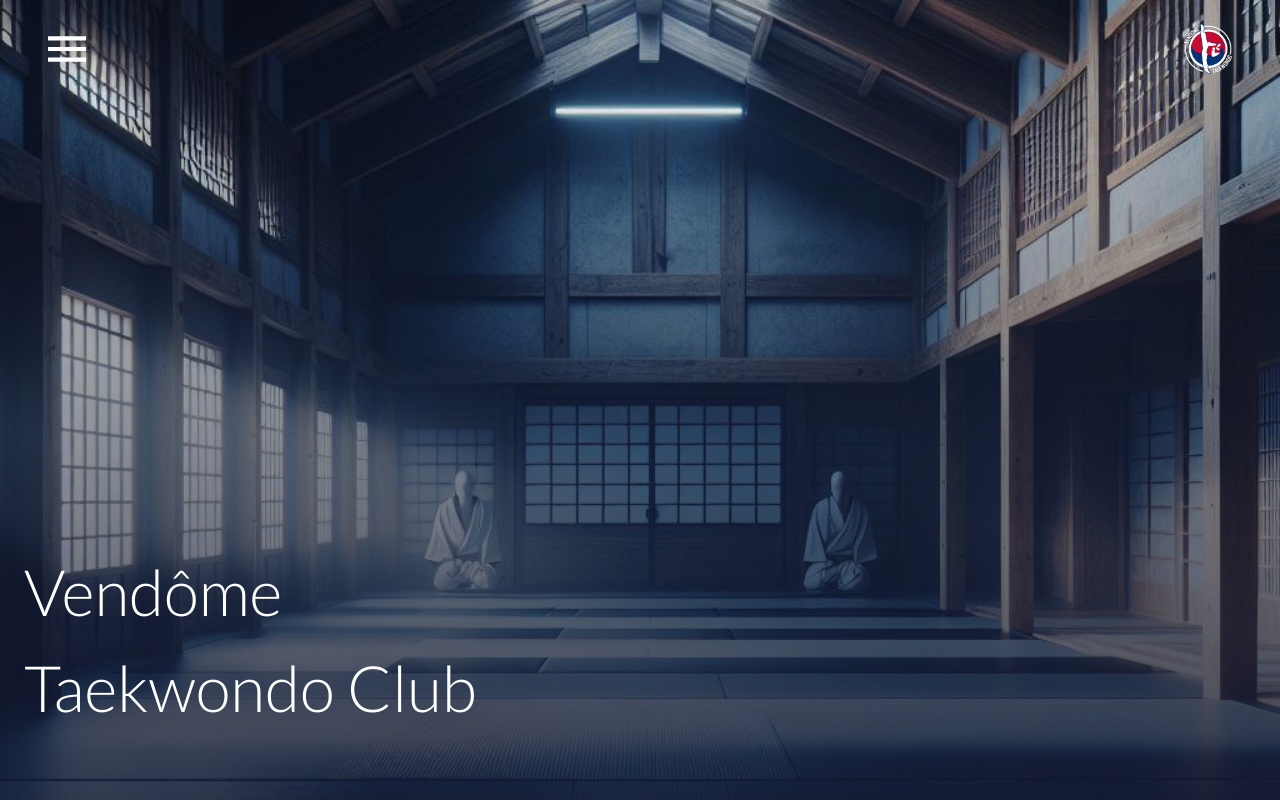
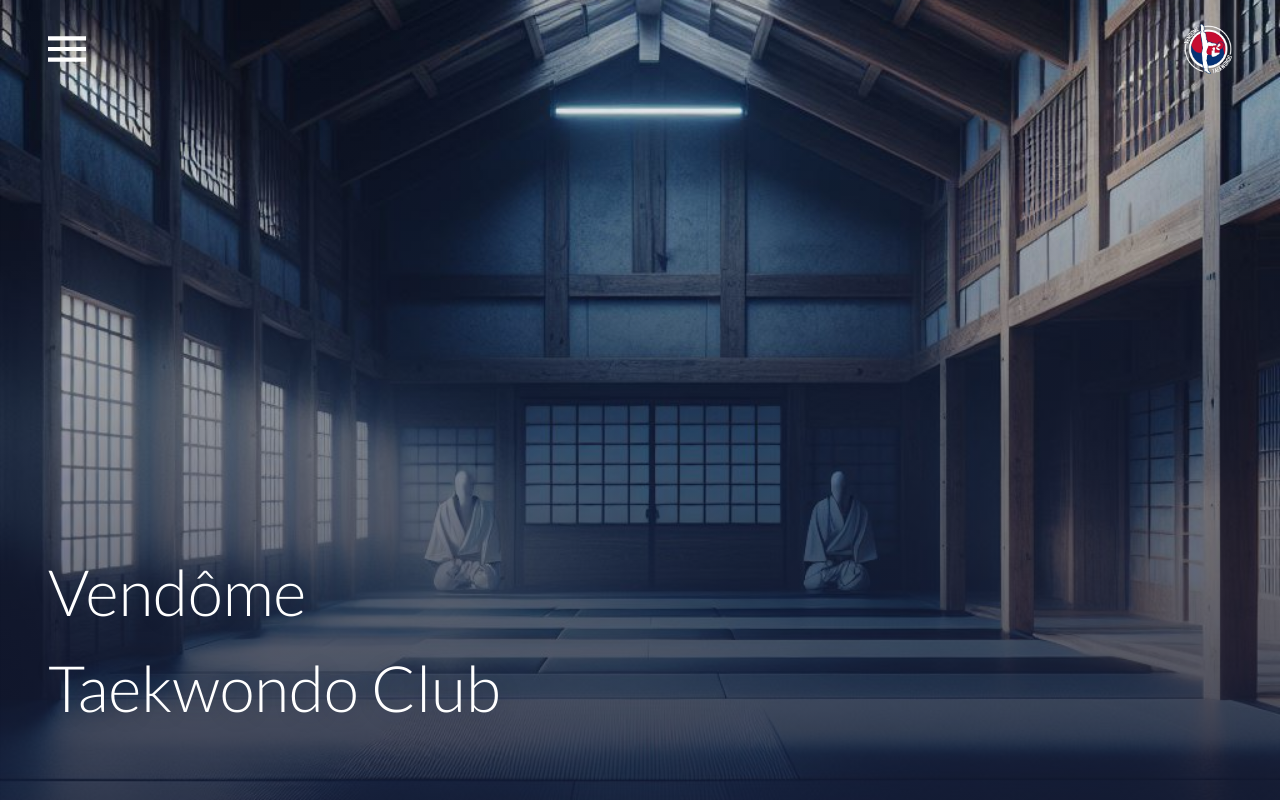
Before and after one commit to alexandre-joliet/Vendome_TKD, a Next.js app: page / in a window 1280 px wide. Shown: the top 802 px of the page. Built offline with nearby package versions, Linux system fonts and the light colour scheme.

Commit message:
:iphone: Update responsive

```diff
--- a/app/lexique-poomsaes/page.module.css
+++ b/app/lexique-poomsaes/page.module.css
@@ -16,8 +16,8 @@
 
 .main_title {
   color: white;
-  font-size: var(--32px);
-  font-weight: 900;
+  font-size: var(--40px);
+  font-weight: 300;
   text-shadow: 2px 2px 20px rgb(20, 26, 51, 0.3);
   margin-bottom: var(--16px);
   padding: 0 var(--24px) 0 var(--24px);
@@ -52,3 +52,40 @@
   padding: 0.5rem 0;
   text-align: center;
 }
+
+.bg_wrapper {
+  /* background: url("../public/images/bg-mobile.svg") center no-repeat; */
+  background-color: var(--background-light-wrapper);
+  background-size: cover;
+  padding-top: 3rem;
+  padding-bottom: 2px;
+}
+
+/** MEDIA QUERIES **/
+@media all and (min-width: 376px) and (max-width: 767px) {
+  .main_title {
+    font-size: 3rem;
+  }
+}
+
+@media all and (min-width: 768px) {
+  .main_title,
+  .main_article {
+    padding: 0 var(--48px) 0 var(--48px);
+  }
+
+  .main_title {
+    font-size: 4rem;
+  }
+
+  .section_title {
+    font-size: var(--24px);
+    font-weight: 900;
+  }
+}
+
+@media all and (min-width: 1024px) {
+  .main_title {
+    font-size: 5rem;
+  }
+}
--- a/app/page.module.css
+++ b/app/page.module.css
@@ -58,6 +58,11 @@
 }
 
 @media all and (min-width: 768px) {
+  .main_title,
+  .intro_article {
+    padding: 0 var(--48px) 0 var(--48px);
+  }
+
   .main_title {
     font-size: 4rem;
   }
@@ -65,17 +70,13 @@
   .cards_container {
     flex-direction: row;
     flex-wrap: wrap;
+    margin: 0px var(--48px) var(--margin-bottom-large) var(--48px);
   }
 }
 
 @media all and (min-width: 1024px) and (min-height: 1024px) {
   .main_header {
     height: 50vh;
-  }
-
-  .main_title,
-  .intro_article {
-    padding: 0 var(--48px) 0 var(--48px);
   }
 
   .main_title {
```
